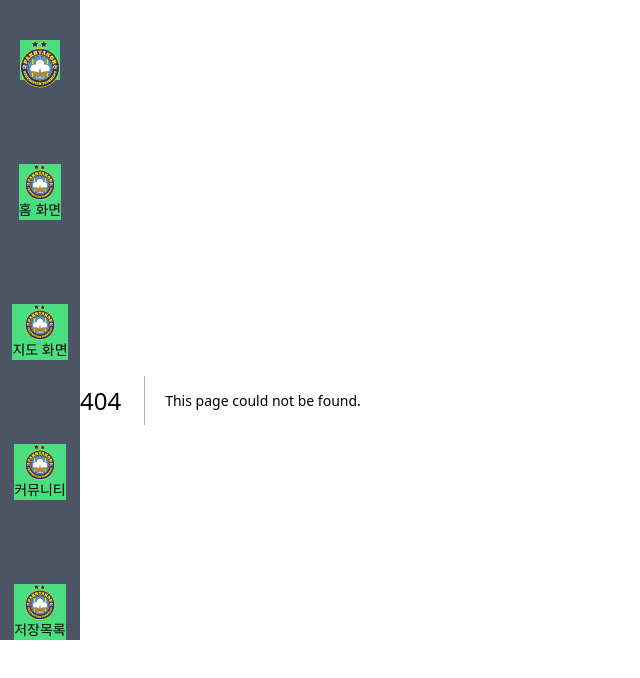
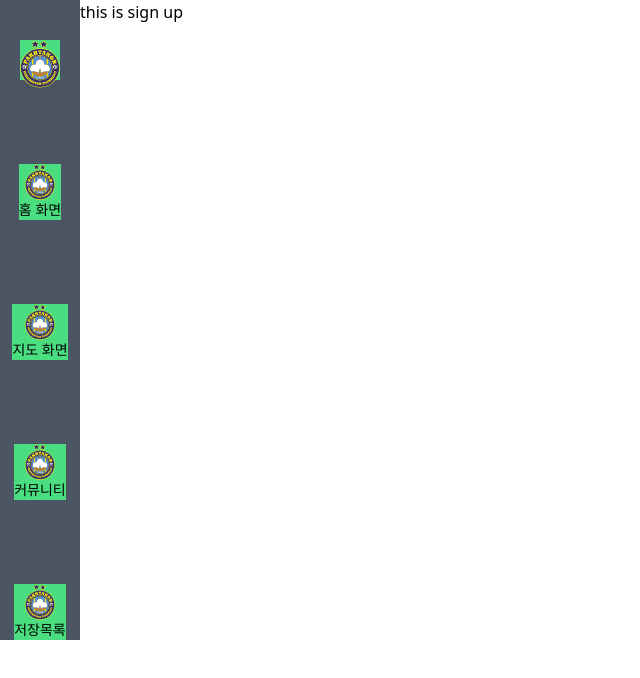
Before and after one commit to sky4564/next-toy-src, a Next.js app: page /sign in a window 1280 px wide. Before the commit this address had no page. Shown: the top 678 px of the page, without its empty margins (0-640 px from the left). Built offline with nearby package versions, Linux system fonts and the light colour scheme.

Commit message:
add sign up app-router and page

```diff
--- /dev/null
+++ b/src/app/sign/page.tsx
@@ -0,0 +1,12 @@
+
+
+
+export default function SignPage() {
+  return (
+    <>
+      <div>
+        this is sign up
+      </div>
+    </>
+  )
+}
```
